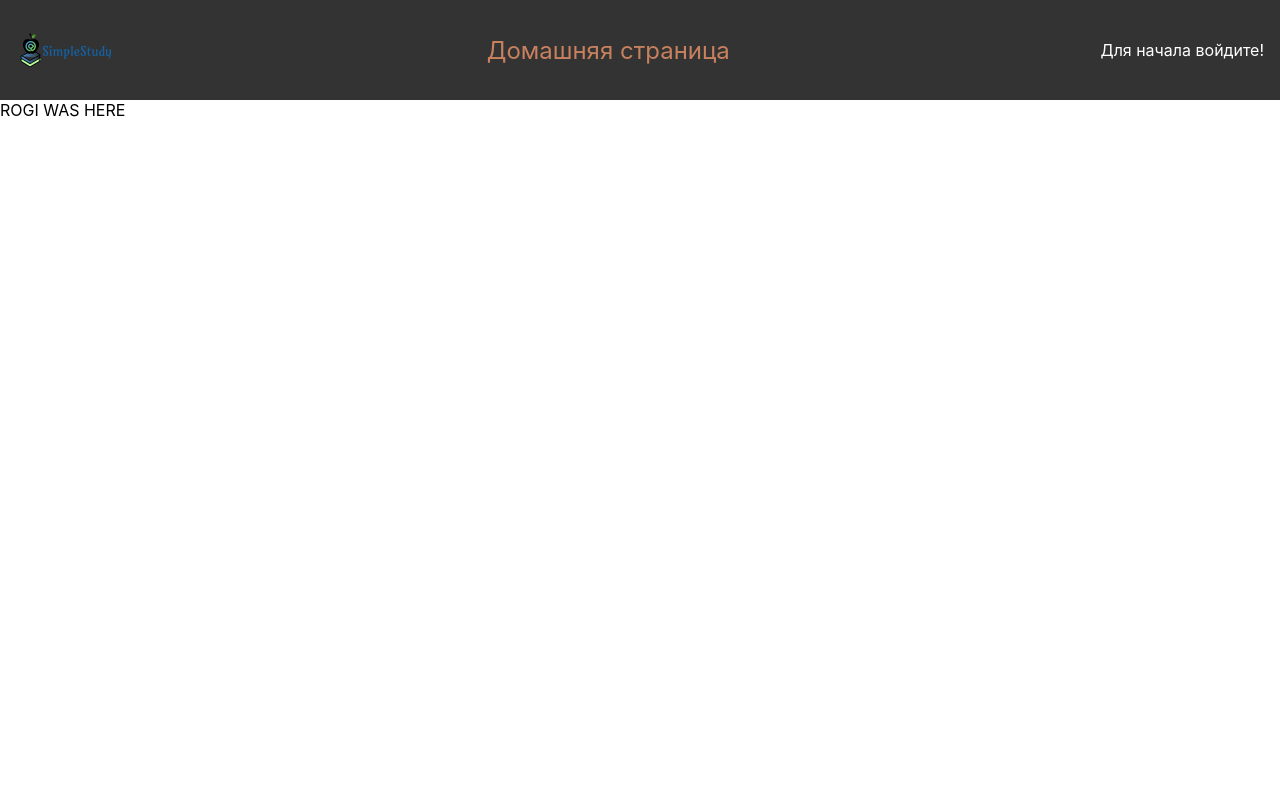
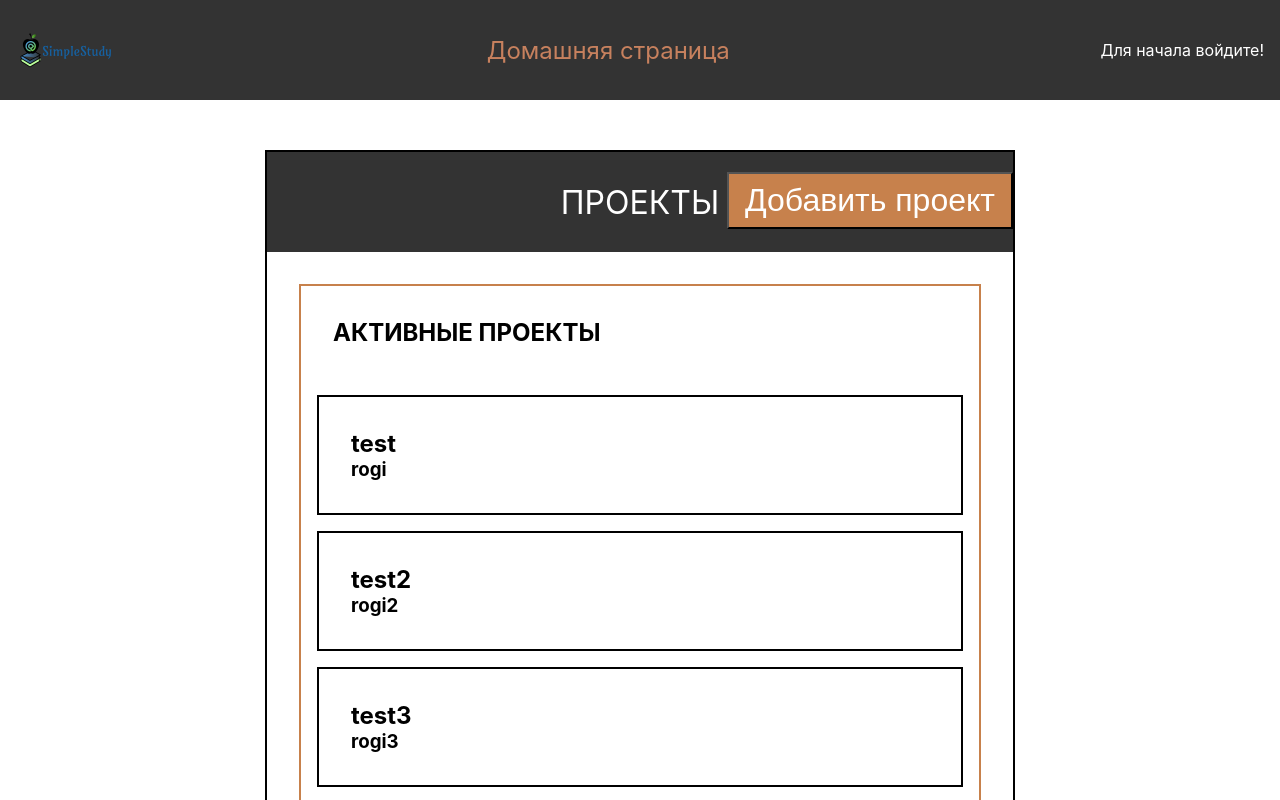
Before and after one commit to LordGrishnakh/educational-platform, a React (Create React App) app: page /tracking in a window 1280 px wide. Shown: the top 800 px of the page. Built offline with nearby package versions, Linux system fonts and the light colour scheme.

Commit message:
C:/Program Files/Git/tracking page finished, scss modules introduced

```diff
--- a/src/App.scss
+++ b/src/App.scss
@@ -0,0 +1,3 @@
+.droppable {
+  background-color: #E29356;
+}
--- /dev/null
+++ b/src/components/Tracking/AddNewProjectForm/AddNewProject.module.scss
@@ -0,0 +1,51 @@
+.Container {
+  border: 2px solid #333;
+  width: 750px;
+  height: 80%;
+
+  & .Header {
+    height: 100px;
+    background-color: #333;
+    color: white;
+    display: flex;
+    align-items: center;
+    justify-content: center;
+    font-size: 2rem;
+  }
+
+  & form {
+    border: 1px solid red;
+    padding: 2rem;
+    display: flex;
+    flex-direction: column;
+
+    & input, & textarea {
+      padding: .5rem .5rem;
+      margin: 1rem 0;
+    }
+
+    & button {
+      padding: 0.5rem 0.5rem;
+      width: 30%;
+      background-color: #333;
+      color: white;
+      font-size: 1.5rem;
+
+      &:hover {
+        background-color: #6B6767;
+      }
+    }
+  }
+
+  & .CloseBtn {
+    margin-top: 1rem;
+    background: none;
+    color: #333;
+
+    &:hover {
+      background-color: transparent;
+      color: red;
+      border: 2px solid red;
+    }
+  }
+}
--- /dev/null
+++ b/src/components/Tracking/AddNewProjectForm/AddNewProject.tsx
@@ -0,0 +1,48 @@
+import React, { useRef } from "react";
+import { Project } from "../Tracking";
+import Styles from "./AddNewProject.module.scss";
+
+const AddNewProject: React.FC<{
+  closeForm: (arg: boolean) => void;
+  addProject: (project: Project) => void;
+}> = (props) => {
+  const projectTitleRef = useRef<HTMLInputElement>(null);
+  const projectDescriptionRef = useRef<HTMLTextAreaElement>(null);
+
+  const clearInputs = () => {
+    projectTitleRef.current!.value = "";
+    projectDescriptionRef.current!.value = "";
+  };
+
+  const addProjectHandler = (e: React.MouseEvent) => {
+    e.preventDefault();
+    props.addProject({
+      id: Math.random().toString(),
+      title: projectTitleRef.current!.value,
+      description: projectDescriptionRef.current!.value,
+      active: true,
+    });
+    clearInputs();
+  };
+
+  return (
+    <div className={Styles.Container}>
+      <div className={Styles.Header}>ДОБАВИТЬ ПРОЕКТ</div>
+      <form>
+        <label>Наименование</label>
+        <input type="text" ref={projectTitleRef} />
+        <label>Описание</label>
+        <textarea ref={projectDescriptionRef} />
+        <button onClick={addProjectHandler}>Добавить</button>
+        <button
+          className={Styles.CloseBtn}
+          onClick={() => props.closeForm(false)}
+        >
+          Закрыть форму
+        </button>
+      </form>
+    </div>
+  );
+};
+
+export default AddNewProject;
--- /dev/null
+++ b/src/components/Tracking/ProjectManager/ProjectManager.module.scss
@@ -0,0 +1,60 @@
+.Container {
+  position: relative;
+  border: 2px solid black;
+  width: 750px;
+  min-height: 80%;
+
+  & .Header {
+    height: 100px;
+    background-color: #333;
+    color: white;
+    display: flex;
+    align-items: center;
+    justify-content: center;
+    font-size: 2rem;
+  }
+
+  & .Projects {
+    padding: 2rem;
+    display: flex;
+    flex-direction: column;
+    & header {
+      padding: 2rem;
+    }
+    & li {
+      background-color: white;
+    }
+
+    & .Project {
+      border: 2px solid black;
+      padding: 2rem;
+      margin: 1rem;
+      list-style-type: none;
+    }
+
+    & .Active {
+      border: 2px solid #C7814C;
+      min-height: 150px;
+      margin-bottom: 4rem;
+    }
+
+    & .Finished {
+      border: 2px solid #333333;
+      min-height: 150px;
+    }
+  }
+
+  & .CloseBtn {
+    position: absolute;
+    top: 20px;
+    right: 0;
+    padding: 0.5rem 1rem;
+    font-size: 2rem;
+    background-color: #C7814C;
+    color: white;
+
+    &:hover {
+      background-color: orange;
+    }
+  }
+}
--- a/src/components/Tracking/ProjectManager/ProjectManager.tsx
+++ b/src/components/Tracking/ProjectManager/ProjectManager.tsx
@@ -1,12 +1,107 @@
-import React from 'react';
-import "./ProjectManager.scss";
+import React from "react";
+import Styles from "./ProjectManager.module.scss";
+import { Project } from "../Tracking";
 
-const ProjectManager: React.FC = () => {
+const ProjectManager: React.FC<{
+  formOpened: boolean;
+  openForm: (arg: boolean) => void;
+  projects: Project[];
+  switchProjectStatus: (projId: string, status: boolean) => void;
+}> = (props) => {
+  const dragStartHandler = (e: React.DragEvent) => {
+    e.dataTransfer.setData("text/plain", e.currentTarget.id);
+    e.dataTransfer.effectAllowed = "move";
+  };
+  const dragEndHandler = (e: React.DragEvent) => {
+    e.currentTarget.parentElement?.parentElement?.classList.remove("droppable");
+  };
+  const dragOverHandler = (e: React.DragEvent) => {
+    if (e.dataTransfer && e.dataTransfer.types[0] === "text/plain") {
+      e.preventDefault();
+      if (e.currentTarget.className !== "droppabe") {
+        e.currentTarget.classList.add("droppable");
+      }
+    }
+  };
+  const dragLeaveHandler = (e: React.DragEvent) => {
+    e.currentTarget.classList.remove("droppable");
+  };
+  const dropHandler = (e: React.DragEvent) => {
+    e.currentTarget.classList.remove("droppable");
+    const prjId = e.dataTransfer!.getData("text/plain");
+    console.log(e.currentTarget.classList[0].includes("Active"));
+    props.switchProjectStatus(prjId, e.currentTarget.classList[0].includes("Active"));
+  };
+
   return (
-    <div>
-      ROGI WAS HERE
+    <div className={Styles.Container}>
+      <div className={Styles.Header}>ПРОЕКТЫ</div>
+      <div className={Styles.Projects}>
+        <div
+          className={Styles.Active}
+          onDragOver={dragOverHandler}
+          onDragLeave={dragLeaveHandler}
+          onDrop={dropHandler}
+        >
+          <header>
+            <h2>АКТИВНЫЕ ПРОЕКТЫ</h2>
+          </header>
+          <ul>
+            {props.projects
+              .filter((prj) => prj.active === true)
+              .map((project) => (
+                <li
+                  id={project.id}
+                  draggable
+                  onDragStart={dragStartHandler}
+                  onDragEnd={dragEndHandler}
+                  className={Styles.Project}
+                  key={Math.random().toString()}
+                >
+                  <h2>{project.title}</h2>
+                  <h3>{project.description}</h3>
+                </li>
+              ))}
+          </ul>
+        </div>
+        <div
+          className={Styles.Finished}
+          onDragOver={dragOverHandler}
+          onDragLeave={dragLeaveHandler}
+          onDrop={dropHandler}
+        >
+          <header>
+            <h2>ЗАВЕРШЁННЫЕ ПРОЕКТЫ</h2>
+          </header>
+          <ul>
+            {props.projects
+              .filter((prj) => prj.active === false)
+              .map((project) => (
+                <li
+                  id={project.id}
+                  draggable
+                  onDragStart={dragStartHandler}
+                  onDragEnd={dragEndHandler}
+                  className={Styles.Project}
+                  key={Math.random().toString()}
+                >
+                  <h2>{project.title}</h2>
+                  <h3>{project.description}</h3>
+                </li>
+              ))}
+          </ul>
+        </div>
+      </div>
+
+      <button
+        className={Styles.CloseBtn}
+        disabled={props.formOpened}
+        onClick={() => props.openForm(true)}
+      >
+        Добавить проект
+      </button>
     </div>
-  )
-}
+  );
+};
 
-export default ProjectManager
+export default ProjectManager;
--- /dev/null
+++ b/src/components/Tracking/Tracking.module.scss
@@ -0,0 +1,9 @@
+
+.Container {
+  width: 100%;
+  padding-top: 50px;
+  // min-height: calc(100vh - 100px);
+  display: flex;
+  align-items: center;
+  justify-content: space-around;
+}
--- a/src/components/Tracking/Tracking.tsx
+++ b/src/components/Tracking/Tracking.tsx
@@ -1,16 +1,67 @@
-import React from "react";
+import React, { useState } from "react";
+import AddNewProject from "./AddNewProjectForm/AddNewProject";
 import ProjectManager from "./ProjectManager/ProjectManager";
+import Styles from "./Tracking.module.scss";
+
+export interface Project {
+  id: string;
+  title: string;
+  description: string;
+  active: boolean;
+}
 
 const Tracking: React.FC = () => {
+  const [formShown, setFormShown] = useState(false);
+  const [projects, setProjects] = useState<Project[]>([
+    {
+      id: Math.random().toString(),
+      title: "test",
+      description: "rogi",
+      active: true,
+    },
+    {
+      id: Math.random().toString(),
+      title: "test2",
+      description: "rogi2",
+      active: true,
+    },
+    {
+      id: Math.random().toString(),
+      title: "test3",
+      description: "rogi3",
+      active: true,
+    },
+  ]);
+
+  const addProject = (project: Project) => {
+    setProjects((prevState) => [...prevState, project]);
+  };
+
+  const switchProjectStatus = (projectId: string, status: boolean) => {
+    const foundProject = projects.find((project) => project.id === projectId);
+    if (foundProject) {
+      foundProject.active = status;
+      setProjects((prevState) => [...prevState]);
+    }
+  };
+
   return (
-    <>
+    <div className={Styles.Container}>
       {/* Сначала только ProjectManager = компонент с Активными и Законченными проектами */}
-      <ProjectManager />
+      {formShown && (
+        <AddNewProject addProject={addProject} closeForm={setFormShown} />
+      )}
+      <ProjectManager
+        switchProjectStatus={switchProjectStatus}
+        projects={projects}
+        formOpened={formShown}
+        openForm={setFormShown}
+      />
       {/* ProjectManager будет содержать в себе CTA(call to action), который отрендерит на экране рядом AddNewProjectForm */}
       {/* Надо продумать, как он будет появляться, т.к. я хочу анимировать слайд в сторону, т.е. динамически рендерить в jsx не вариант */}
-
-    </>
-  )
+      {/* Попробовать -> изначально оба компонента находятся в одной точке, но форма имеет opacity: 0 */}
+    </div>
+  );
 };
 
 export default Tracking;
```
Also changed, not shown: src/components/Tracking/ProjectManager/DragAndDropInterfaces.ts (added, +10 -0 lines), src/components/Tracking/ProjectManager/ProjectManager.scss (deleted).
